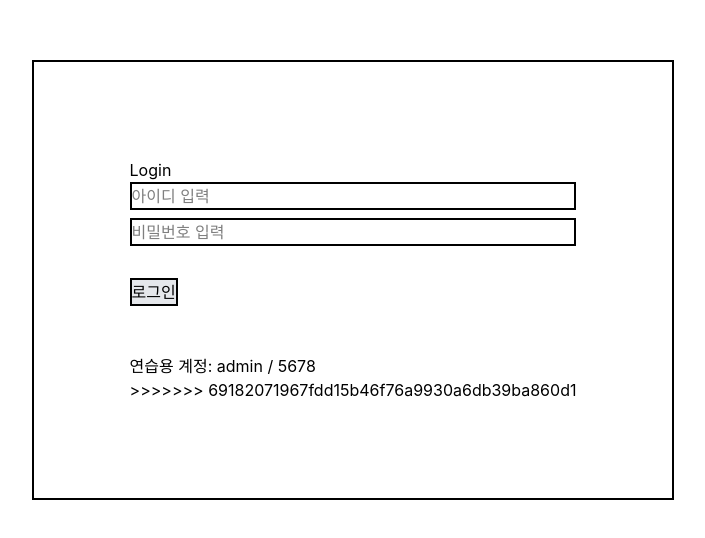
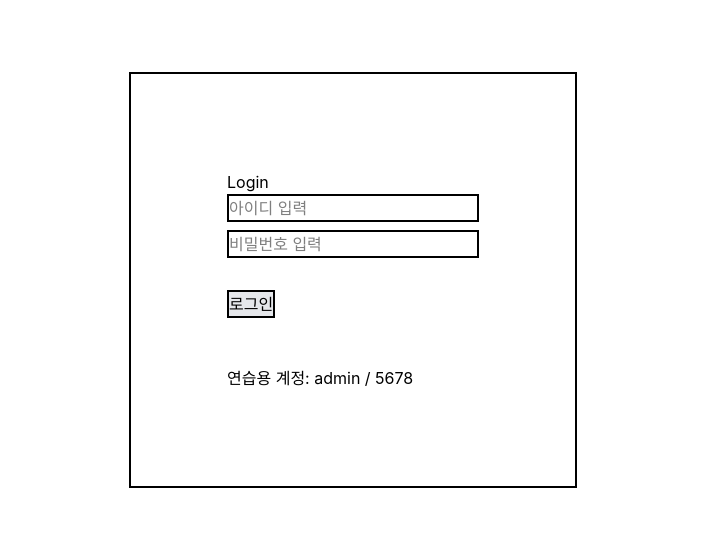
Before and after one commit to Hijin554/hijinlogin2, a React (Vite) app in the folder vite-project/: page /login in a window 1280 px wide. Shown: the part 120-658 px from the top of the page, without its empty margins (287-992 px from the left). Built offline with nearby package versions, Linux system fonts and the light colour scheme.

Commit message:
feat: add Login page component

```diff
--- a/vite-project/src/pages/Login.jsx
+++ b/vite-project/src/pages/Login.jsx
@@ -74,7 +74,7 @@ export default function Login() {
 
         {/* 연습용 계정 안내 */}
         <p className="mt-12 text-14">연습용 계정: admin / 5678</p>
->>>>>>> 69182071967fdd15b46f76a9930a6db39ba860d1
+
       </div>
     </div>
   );
```
